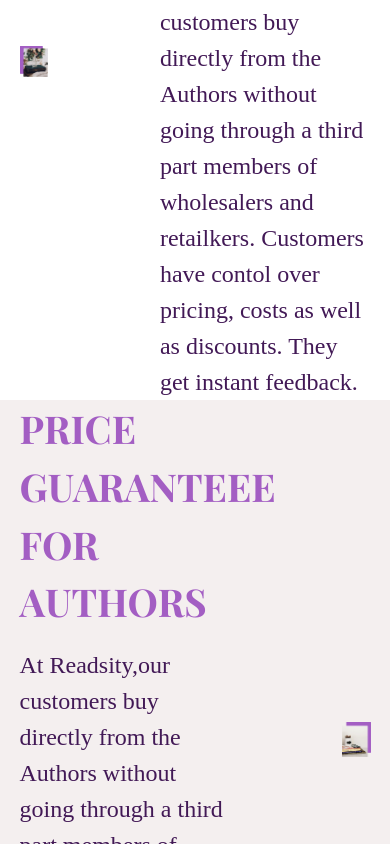
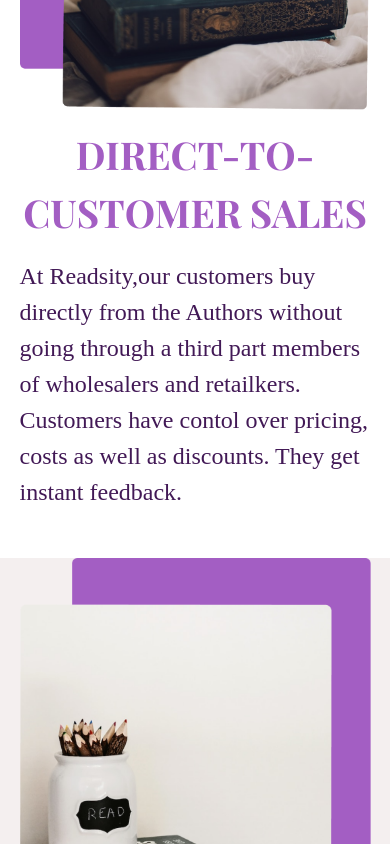
Before and after one commit to Official-Readsity/Readsity-Frontend, a React (Create React App) app: page / in a window 390 px wide. Shown: the part 1440-2284 px from the top of the page. Built offline with nearby package versions, Linux system fonts and the light colour scheme; a web font is replaced by a local one.

Commit message:
I work on mobile responsiveness for section two of Home page

```diff
--- a/src/components/Offer.css
+++ b/src/components/Offer.css
@@ -87,6 +87,49 @@ img {
 
 
 
+@media (max-width: 670px) {
+
+    .bottom-offer {
+        margin: 3em 0;
+    }
+
+    .offer_heading {
+        text-align: center;
+    }
+
+    .offer_content {
+    display: block;
+    justify-content: unset;
+    align-items: unset;
+    }
+
+    .offer_left {
+    width: 100%;
+    margin: 0 auto;
+    }
+
+    .offer_right {
+    width: 100%;
+    display: block;
+    flex-direction: row;
+    margin-left: 0em;
+    }
+
+    .offer_subheading {
+    text-align: center;
+    margin-top: 1em;
+    }
+
+    .left_reverse {
+    width: 100%;
+    margin-right: 0em;
+    }
+
+    .right_reverse {
+    width: 100%;
+    }
+}
+
 
 
 
--- /dev/null
+++ b/src/components/romanceBooks.js
@@ -0,0 +1,61 @@
+import React from 'react'
+import "./categoriesBook.css";
+import { Link } from "react-router-dom";
+import Books from '../data/bookCard.json'
+
+
+
+const romanceBooks = () => {
+  return (
+    <div>
+        {/* <div></div>     This is for the side navbar */}
+        <div className='right-container'>
+            <div className='top-container'>
+                <div>
+                    <h1>ROMANCE</h1>
+                </div>
+                <div>
+                    <ul>
+                        <li>
+                          <Link>RATING</Link>
+                        </li>
+                        <li>
+                            <Link>NEWEST</Link>
+                        </li>
+                        <li>
+                            <Link>AUTHOR</Link>
+                        </li>
+                        <li>
+                            <Link>TITLE</Link>
+                        </li>
+                    </ul>
+                </div>
+            </div>
+            <div className='bottom-container'>
+                {
+                    Books.map(card => {
+                        return(
+                            <div key={card.id}>
+                                {card.Romance.map(data => (
+                                    <div key={card.id}>
+                                        <div>
+                                            <img src={data.bookImage} alt="different type of books" />
+                                        </div>
+                                        <div>
+                                            <p>{ data.bookTitle }</p>
+                                            <p>{ data.bookAuthor }</p>
+                                        </div>
+                                    </div>
+                                ))}
+                            </div>
+                        )
+                    })
+                }
+            </div>
+        </div>
+
+    </div>
+  )
+}
+
+export default romanceBooks
```
Also changed, not shown: src/components/categoriesBook.css (added).
